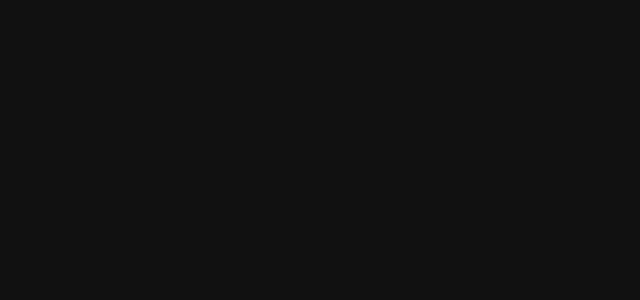
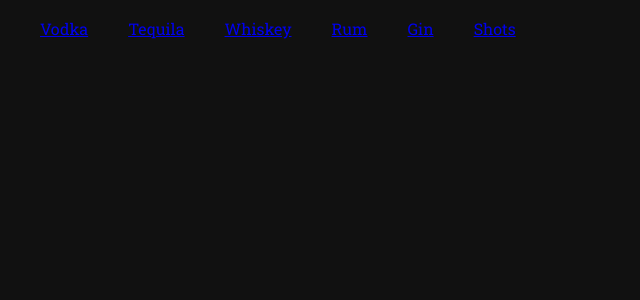
Before and after one commit to mizdebski77/Home-Bar, a React (Create React App) app: page / in a window 1280 px wide. Before the commit this address had no page. Shown: the top 300 px of the page, without its empty margins (0-640 px from the left). Built offline with nearby package versions, Linux system fonts and the light colour scheme.

Commit message:
Added links to home component

```diff
--- a/src/common/Home/home.js
+++ b/src/common/Home/home.js
@@ -1,9 +1,22 @@
 import React from 'react';
+import { TitleLink } from './styledHome';
 
 export const Home = () => {
+
+    const links = [
+        { name: 'Vodka' },
+        { name: 'Tequila' },
+        { name: 'Whiskey' },
+        { name: 'Rum' },
+        { name: 'Gin' },
+        { name: 'Shots' },
+
+    ];
     return (
         <div>
-
+            {links.map((link, id) => (
+                <TitleLink to={`/${link.name}`} key={id}>{link.name}</TitleLink>
+            ))}
         </div>
     );
 };
--- a/src/common/Home/styledHome.js
+++ b/src/common/Home/styledHome.js
@@ -0,0 +1,6 @@
+import { Link } from "react-router-dom";
+import styled from "styled-components";
+
+export const TitleLink = styled(Link)`
+    padding: 20px;
+`;
--- a/src/core/App.js
+++ b/src/core/App.js
@@ -1,10 +1,14 @@
-import { BrowserRouter, Routes } from "react-router-dom";
+import { BrowserRouter, Route, Routes } from "react-router-dom";
+import { Home } from "../common/Home/home";
+import { Coctails } from "../common/Home/Coctails/coctails";
 
 function App() {
   return (
     <BrowserRouter>
       <Routes>
-
+        <Route path="/home" element={<Home />} />
+        <Route path={"*"} element={<Home />} />
+        <Route path="/:id" element={<Coctails />} />
       </Routes>
     </BrowserRouter>
   );
```
